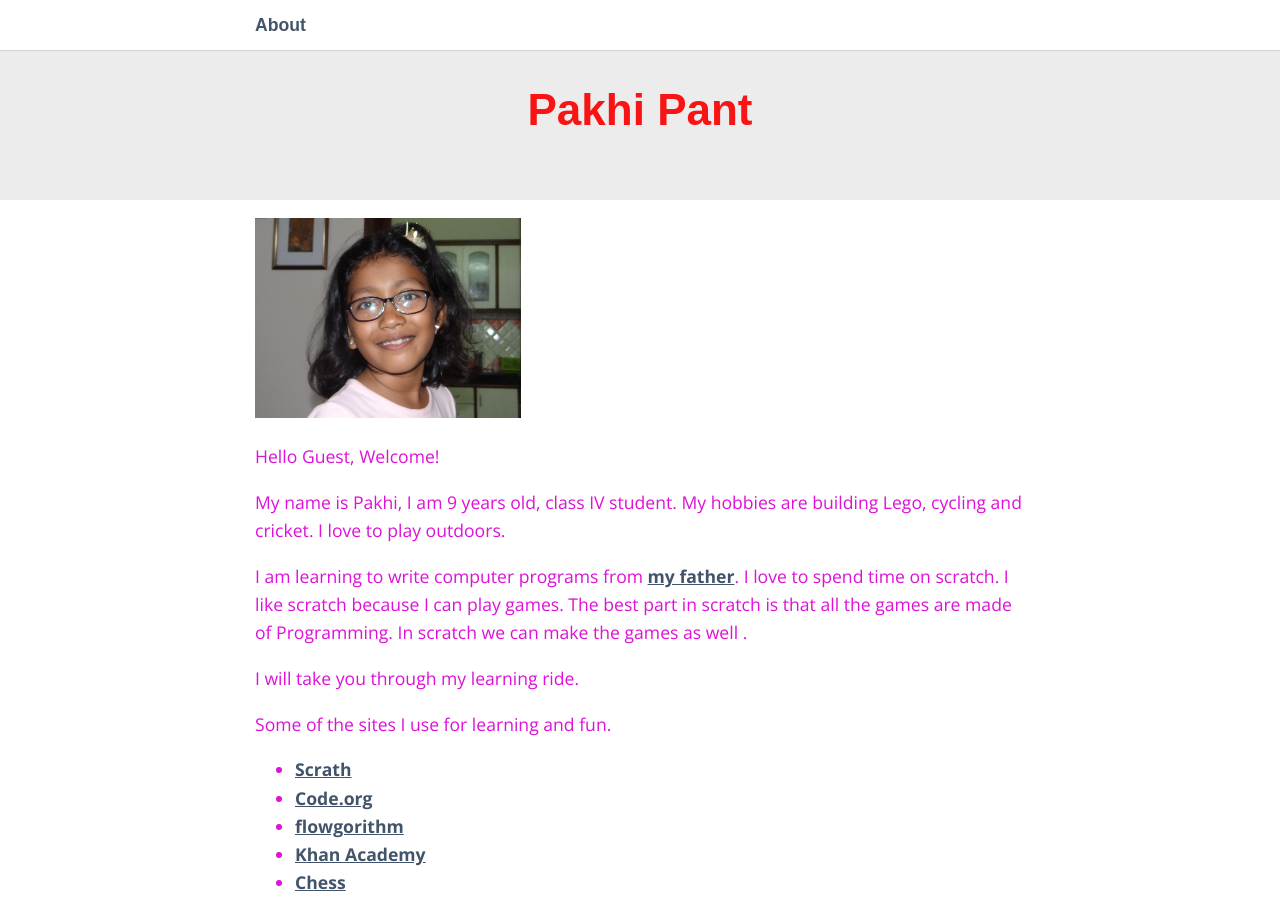
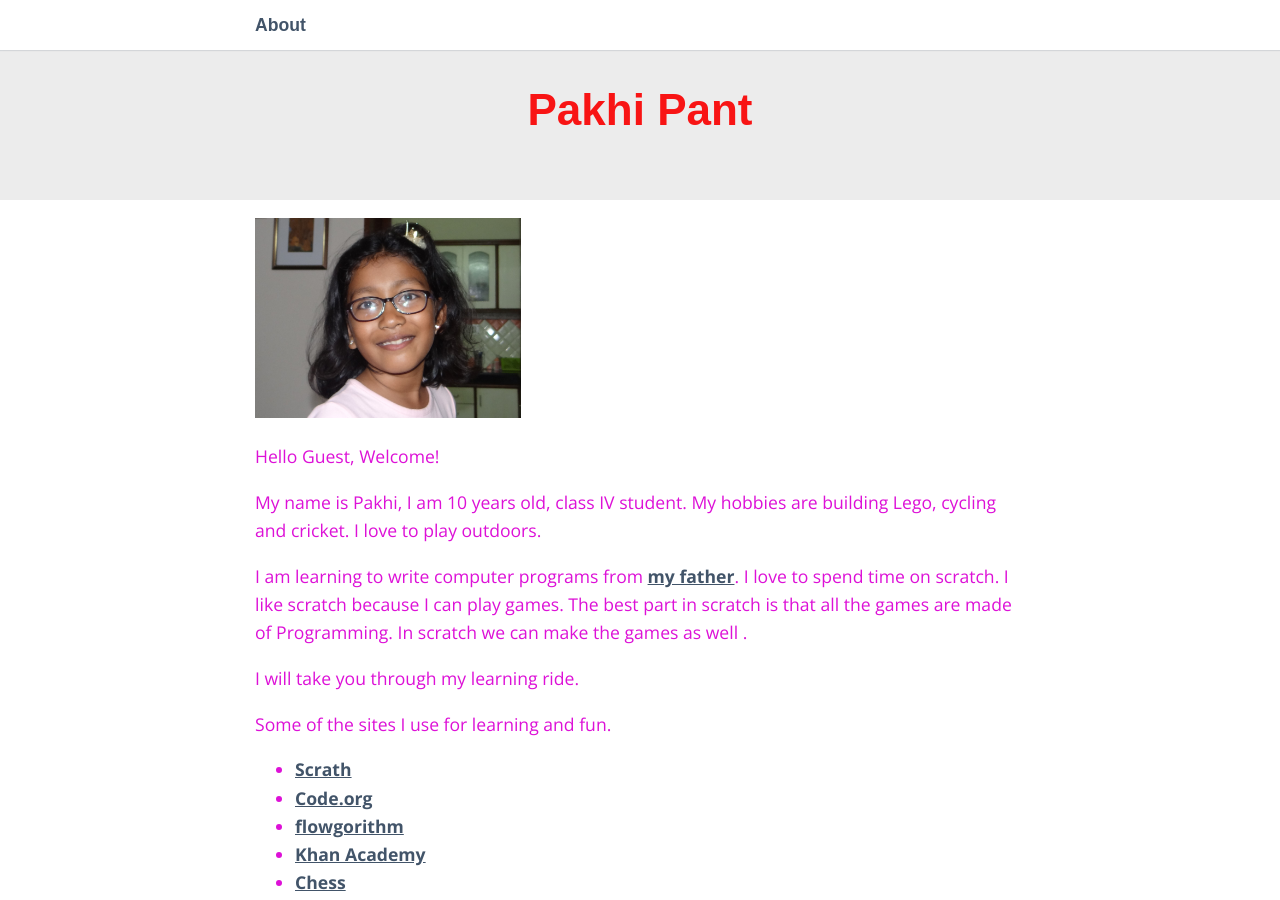
Before and after one commit to ppant/pakhipant, a Jekyll site: the page built from pages/about.md, in a window 1280 px wide and 900 px high. Built offline with Jekyll 4.4.1, drawn with Linux system fonts in a browser that asks for light colours; some web fonts are replaced; comment, search, counter and statistics services are not loaded.

```diff
--- a/pages/about.md
+++ b/pages/about.md
@@ -8,7 +8,7 @@ permalink: /about/
 
 Hello Guest, Welcome!
 
-My name is Pakhi, I am 9 years old, class IV student. My hobbies are building Lego, cycling and cricket. I love to play outdoors.
+My name is Pakhi, I am 10 years old, class IV student. My hobbies are building Lego, cycling and cricket. I love to play outdoors.
 
 I am learning to write computer programs from [my father](https://pradeeppant.com/). I love to spend time on scratch. I like scratch because I can play games. The best part in scratch is that all the games are made of Programming. In scratch we can make the games as well .
 
```
Also changed, not shown: _posts/2020-12-21-december_learnings.md (added, +24 -0 lines), data/images/thread_releasing_tool.jpg (added).
